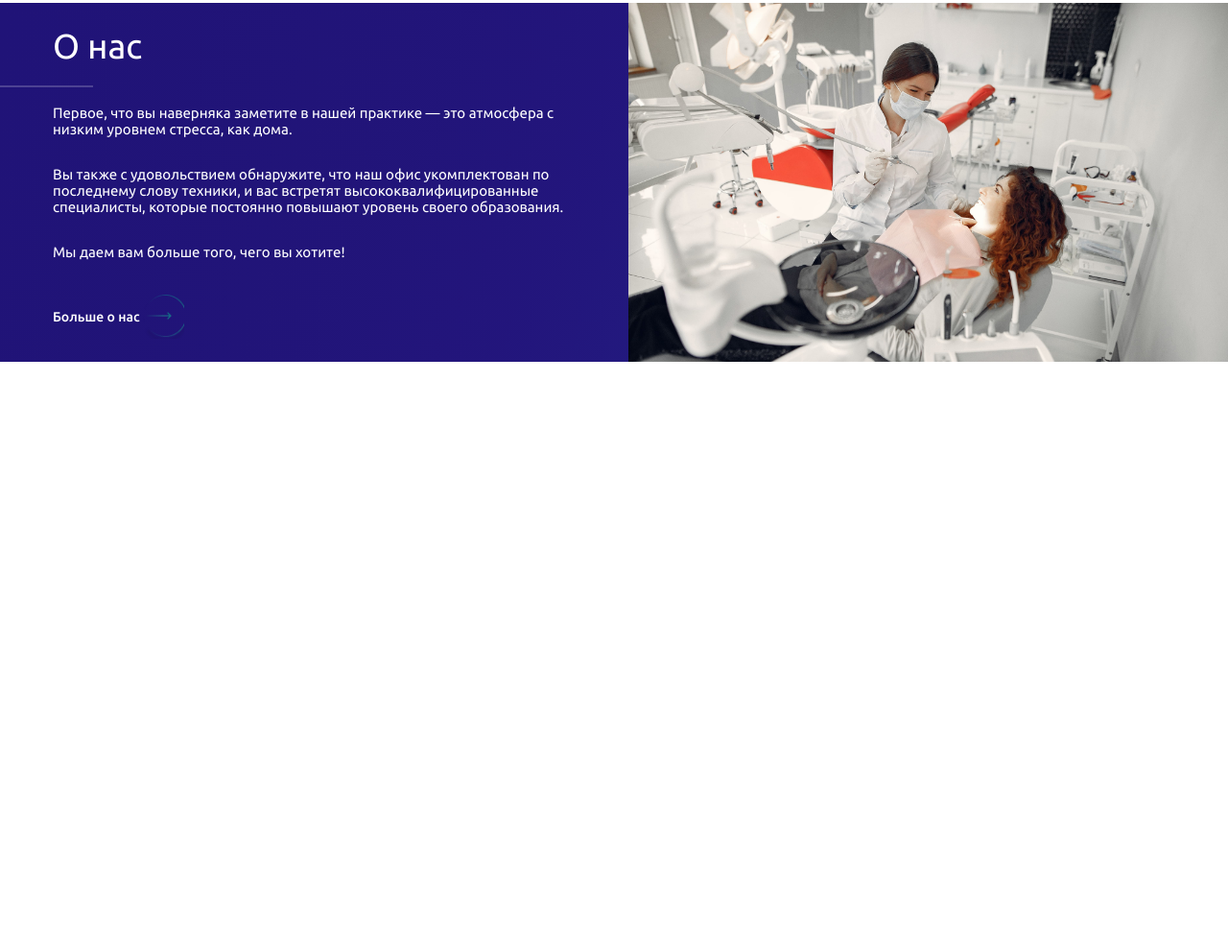
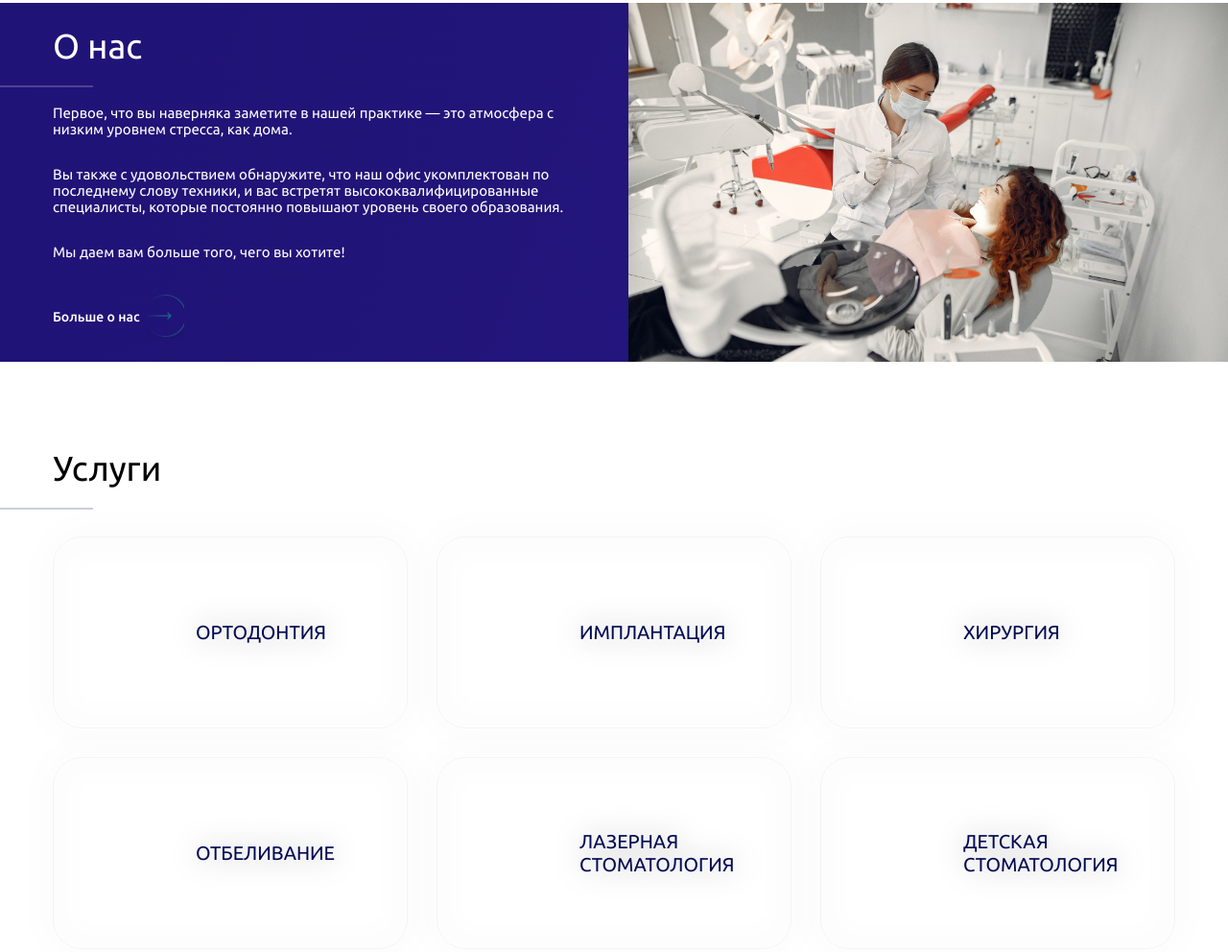
Before and after one commit to TolmaSh/MyDent, a plain HTML site: page docs/index.html in a window 1280 px wide. Shown: the part 1599-2591 px from the top of the page at 96% size. Before the commit the page ends 1976 px from the top, so only its background shows below. Drawn offline with Linux system fonts and the light colour scheme.

Commit message:
feat: end services section

```diff
--- /dev/null
+++ b/app/scss/blocks/service.scss
@@ -0,0 +1,49 @@
+.service {
+  padding-top: 90px;
+  padding-bottom: 90px;
+  background-color: #fff;
+  &__wrapper {
+    display: grid;
+    grid-template-columns: repeat(3,1fr);
+    gap: 30px;
+    margin-top: 50px;
+    transition: all 0.8s ease-in;
+  }
+  &__item {
+    display: flex;
+    align-items: center;
+    gap: 30px;
+    width: 370px;
+    height: 200px;
+    border: 1px solid #F4F4F4;
+    filter: drop-shadow(0px 0px 15px rgba(0, 0, 0, 0.35));
+    border-radius: 30px;
+
+    &:hover {
+      background: rgba(32, 19, 120, 0.76) ;
+      transition: all 0.2s ease-in;
+      .service__img {
+        fill: #fff;
+        transition: all 0.2s ease-in;
+      }
+      .service__text {
+        color: #fff;
+        transition: all 0.2s ease-in;
+      }
+    }
+  }
+  &__img {
+    fill: #000952;
+    width: 78px;
+    height: 78px;
+    margin-left: 40px;
+
+  }
+  &__text {
+    max-width: 170px;
+    font-size: 2rem;
+    font-weight: 400;
+    color: #000952;
+    text-transform: uppercase;
+  }
+}
--- a/app/scss/main.scss
+++ b/app/scss/main.scss
@@ -27,3 +27,4 @@ html,body {
 @import 'blocks/general';
 @import 'blocks/reasons';
 @import 'blocks/about';
+@import 'blocks/service';
--- a/app/scss/title.scss
+++ b/app/scss/title.scss
@@ -2,12 +2,14 @@
   position: relative;
   font-weight: 400;
   font-size: 3.6rem;
+  max-width: 540px;
   &_bold {
     font-size: 4.8rem;
   }
   &_white {
     color: #fff;
   }
+
   &_center {
     text-align: center;
   }
@@ -22,4 +24,9 @@
     background-color: #FFFFFF;
     opacity: 0.2;
   }
+  &_grayLine {
+    &:after {
+      background-color: #000952;
+    }
+  }
 }
--- a/docs/index.html
+++ b/docs/index.html
@@ -4,7 +4,7 @@
   <meta charset="UTF-8">
   <meta name="viewport" content="width=device-width, initial-scale=1.0">
   <title>MyDent</title>
-  <link rel="stylesheet" href="css/main.css?t=1653851781047">
+  <link rel="stylesheet" href="css/main.css?t=1653856228320">
 </head>
 
 <body>
@@ -162,6 +162,49 @@
     </div>
   </div>
 </section>
+    <section class="service">
+  <div class="container">
+    <h3 class="title title_grayLine">Услуги</h3>
+    <div class="service__wrapper">
+      <div class="service__item">
+            <svg class="service__img">
+                <use xlink:href="img/icons/sprite.svg#braces"></use>
+            </svg>
+            <span class="service__text">Ортодонтия</span>
+      </div>
+      <div class="service__item">
+        <svg class="service__img">
+          <use xlink:href="img/icons/sprite.svg#dental"></use>
+        </svg>
+        <span class="service__text">Имплантация</span>
+      </div>
+      <div class="service__item">
+        <svg class="service__img">
+          <use xlink:href="img/icons/sprite.svg#surgery"></use>
+        </svg>
+        <span class="service__text">Хирургия</span>
+      </div>
+      <div class="service__item">
+        <svg class="service__img">
+          <use xlink:href="img/icons/sprite.svg#whitening"></use>
+        </svg>
+        <span class="service__text">Отбеливание</span>
+      </div>
+      <div class="service__item">
+        <svg class="service__img">
+          <use xlink:href="img/icons/sprite.svg#laserdent"></use>
+        </svg>
+        <span class="service__text">Лазерная Стоматология</span>
+      </div>
+      <div class="service__item">
+        <svg class="service__img">
+          <use xlink:href="img/icons/sprite.svg#childdent"></use>
+        </svg>
+        <span class="service__text">Детская Стоматология</span>
+      </div>
+    </div>
+  </div>
+</section>
   </main>
 
   <!-- подключаем подвал -->
@@ -171,7 +214,7 @@
 
 
 <!-- подключаем js -->
-<script src="js/main.js?t=1653851781047"></script>
+<script src="js/main.js?t=1653856228320"></script>
 </body>
 
 </html>
```
Also changed, not shown: app/html/blocks/service.html (added, +43 -0 lines), app/html/index.html (+1 -0 lines), app/img/icons/braces.svg (added), app/img/icons/childdent.svg (added), app/img/icons/dental.svg (added), app/img/icons/laserdent.svg (added), app/img/icons/surgery.svg (added), app/img/icons/whitening.svg (added), docs/css/main.css, docs/img/icons/braces.svg (added), docs/img/icons/childdent.svg (added), docs/img/icons/dental.svg (added), docs/img/icons/laserdent.svg (added), docs/img/icons/sprite.svg, 2 more files.
